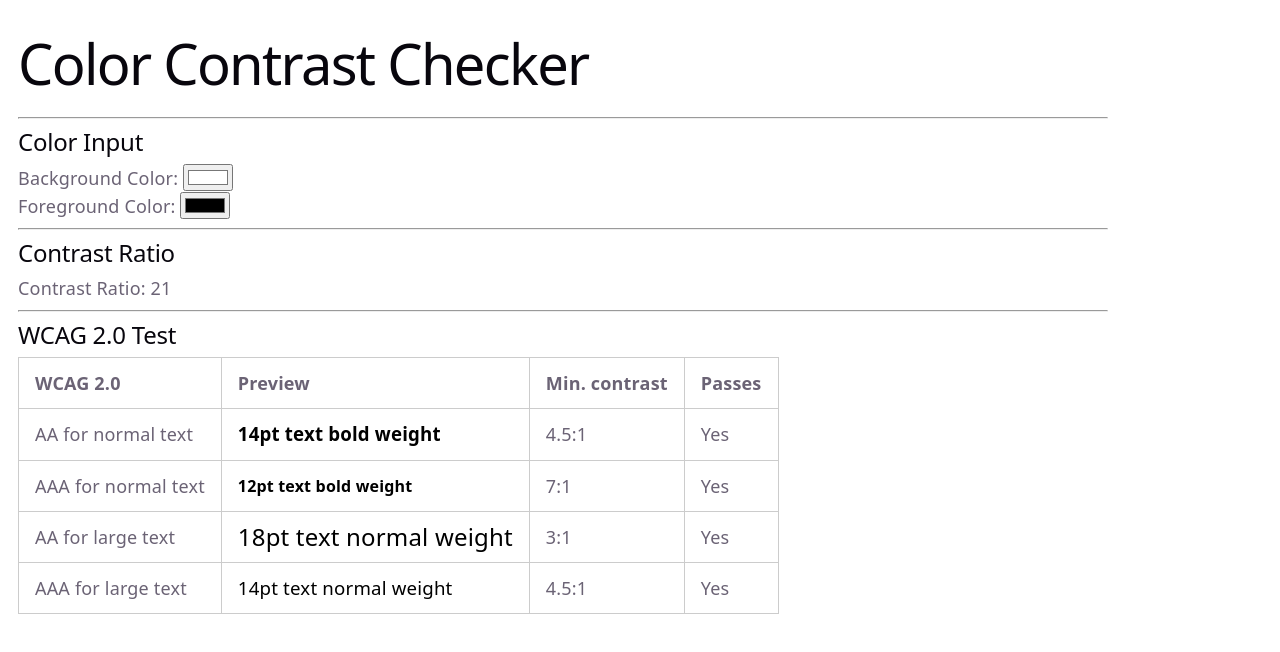
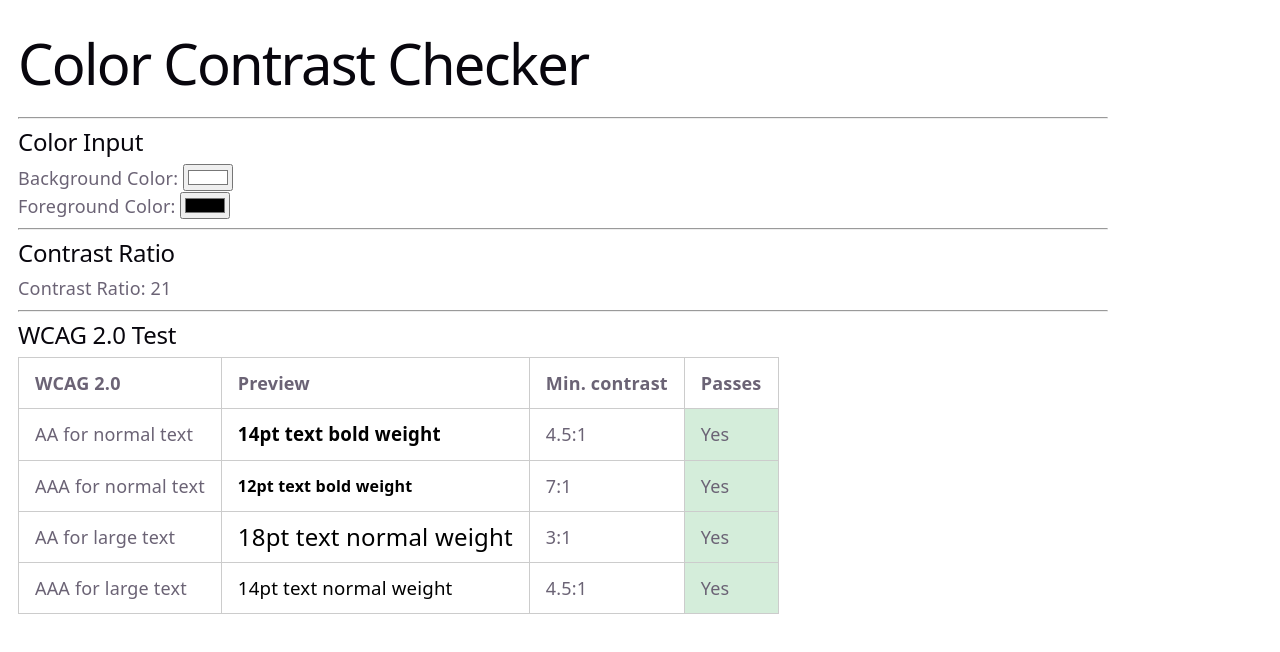
Before and after one commit to AdoraWyne/color-contrast-checker, a React (Vite) app: page / in a window 1280 px wide. Shown: the top 652 px of the page. Built offline with nearby package versions, Linux system fonts and the light colour scheme.

Commit message:
- Add style the pass / fail column

```diff
--- a/src/App.css
+++ b/src/App.css
@@ -8,3 +8,11 @@
   padding: 12px 16px;
   text-align: left;
 }
+
+.wcag-table td.pass {
+  background-color: #d4edda;
+}
+
+.wcag-table td.fail {
+  background-color: #f8d7da;
+}
--- a/src/App.tsx
+++ b/src/App.tsx
@@ -90,7 +90,9 @@
                     {presentation.previewText}
                   </td>
                   <td>{row.minContrast}:1</td>
-                  <td>{row.passes ? "Yes" : "No"}</td>
+                  <td className={row.passes ? "pass" : "fail"}>
+                    {row.passes ? "Yes" : "No"}
+                  </td>
                 </tr>
               );
             })}
```
